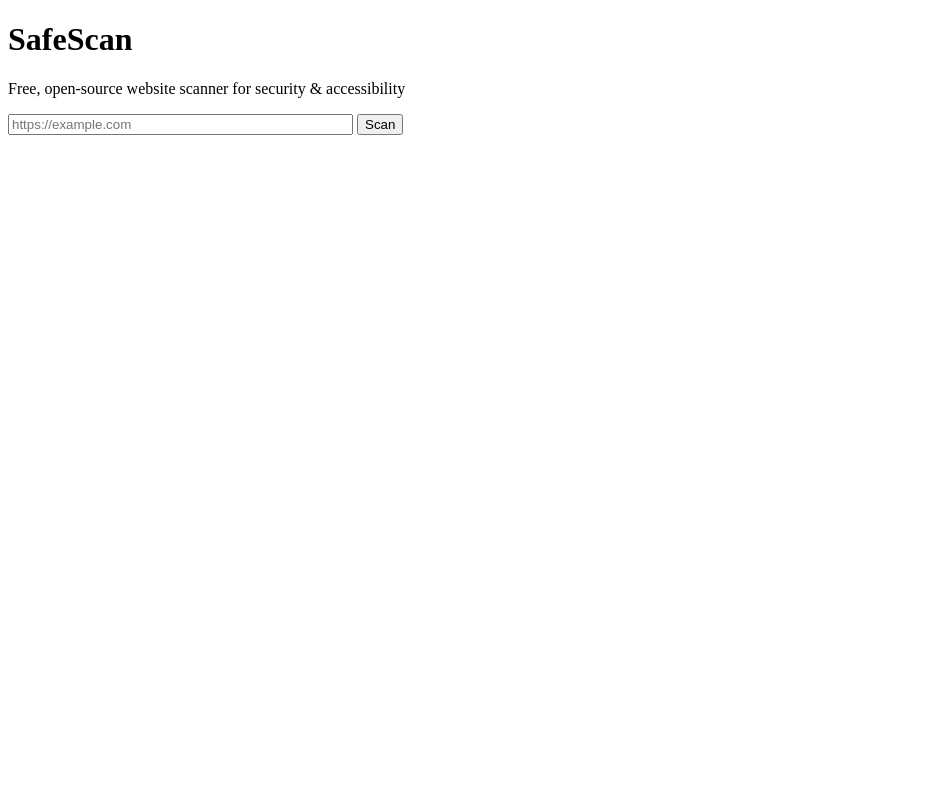
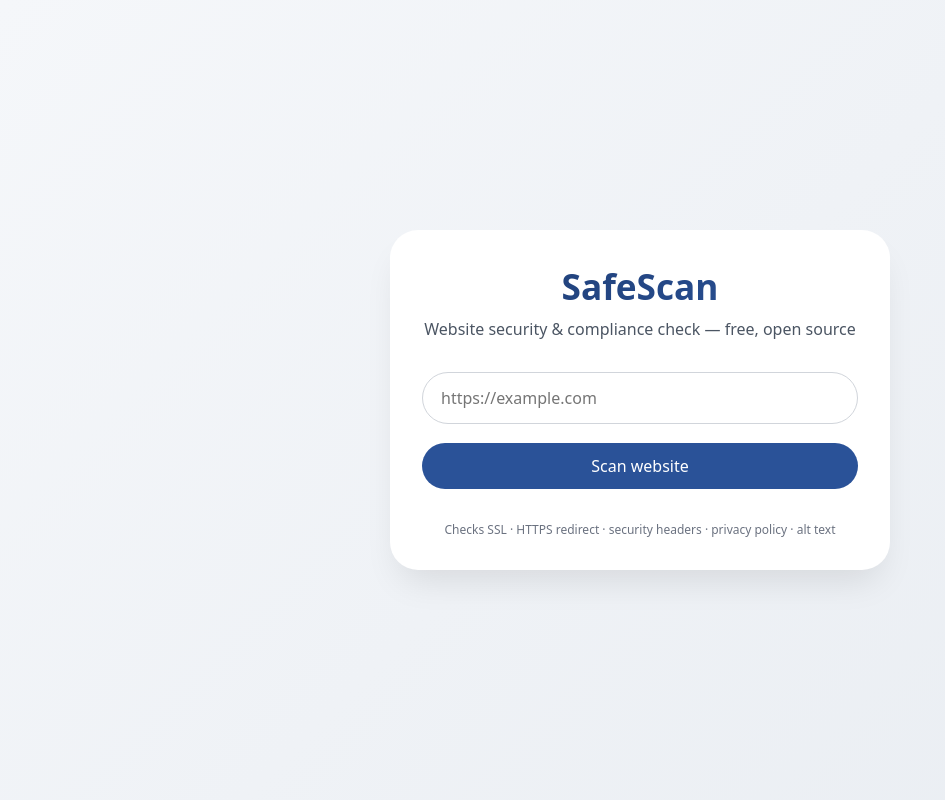
Before and after one commit to tejabdhhskas-a11y/SafeScan, a Flask app: page / in a window 1280 px wide. Shown: the whole page, without its empty margins (0-945 px from the left). Run offline with Flask 3, Linux system fonts and the light colour scheme.

Commit message:
Improve frontend: center form, better fonts, modern style

```diff
--- a/templates/index.html
+++ b/templates/index.html
@@ -2,13 +2,93 @@
 <html>
 <head>
     <title>SafeScan - Website Scanner</title>
+    <style>
+        * {
+            margin: 0;
+            padding: 0;
+            box-sizing: border-box;
+        }
+        body {
+            font-family: system-ui, -apple-system, 'Segoe UI', Roboto, 'Helvetica Neue', sans-serif;
+            background: linear-gradient(135deg, #f5f7fa 0%, #e9edf2 100%);
+            min-height: 100vh;
+            display: flex;
+            align-items: center;
+            justify-content: center;
+            padding: 20px;
+        }
+        .card {
+            background: white;
+            max-width: 500px;
+            width: 100%;
+            padding: 2rem;
+            border-radius: 28px;
+            box-shadow: 0 20px 35px -10px rgba(0, 0, 0, 0.1);
+            text-align: center;
+        }
+        h1 {
+            font-size: 2.2rem;
+            font-weight: 600;
+            background: linear-gradient(135deg, #1e3c72, #2a5298);
+            background-clip: text;
+            -webkit-background-clip: text;
+            color: transparent;
+            margin-bottom: 0.5rem;
+        }
+        .tagline {
+            color: #4b5563;
+            margin-bottom: 2rem;
+            font-size: 1rem;
+        }
+        input {
+            width: 100%;
+            padding: 14px 18px;
+            font-size: 1rem;
+            border: 1px solid #d1d5db;
+            border-radius: 60px;
+            outline: none;
+            transition: all 0.2s ease;
+            margin-bottom: 1.2rem;
+            font-family: inherit;
+        }
+        input:focus {
+            border-color: #2a5298;
+            box-shadow: 0 0 0 3px rgba(42, 82, 152, 0.2);
+        }
+        button {
+            background: #2a5298;
+            color: white;
+            border: none;
+            padding: 12px 24px;
+            font-size: 1rem;
+            font-weight: 500;
+            border-radius: 60px;
+            width: 100%;
+            cursor: pointer;
+            transition: background 0.2s;
+            font-family: inherit;
+        }
+        button:hover {
+            background: #1e3c72;
+        }
+        .footer {
+            margin-top: 2rem;
+            font-size: 0.75rem;
+            color: #6b7280;
+        }
+    </style>
 </head>
 <body>
-    <h1>SafeScan</h1>
-    <p>Free, open-source website scanner for security & accessibility</p>
-    <form action="/scan" method="post">
-        <input type="text" name="url" placeholder="https://example.com" size="40" required>
-        <button type="submit">Scan</button>
-    </form>
+    <div class="card">
+        <h1>SafeScan</h1>
+        <div class="tagline">Website security & compliance check — free, open source</div>
+        <form action="/scan" method="post">
+            <input type="text" name="url" placeholder="https://example.com" required>
+            <button type="submit">Scan website</button>
+        </form>
+        <div class="footer">
+            Checks SSL · HTTPS redirect · security headers · privacy policy · alt text
+        </div>
+    </div>
 </body>
 </html>
```
